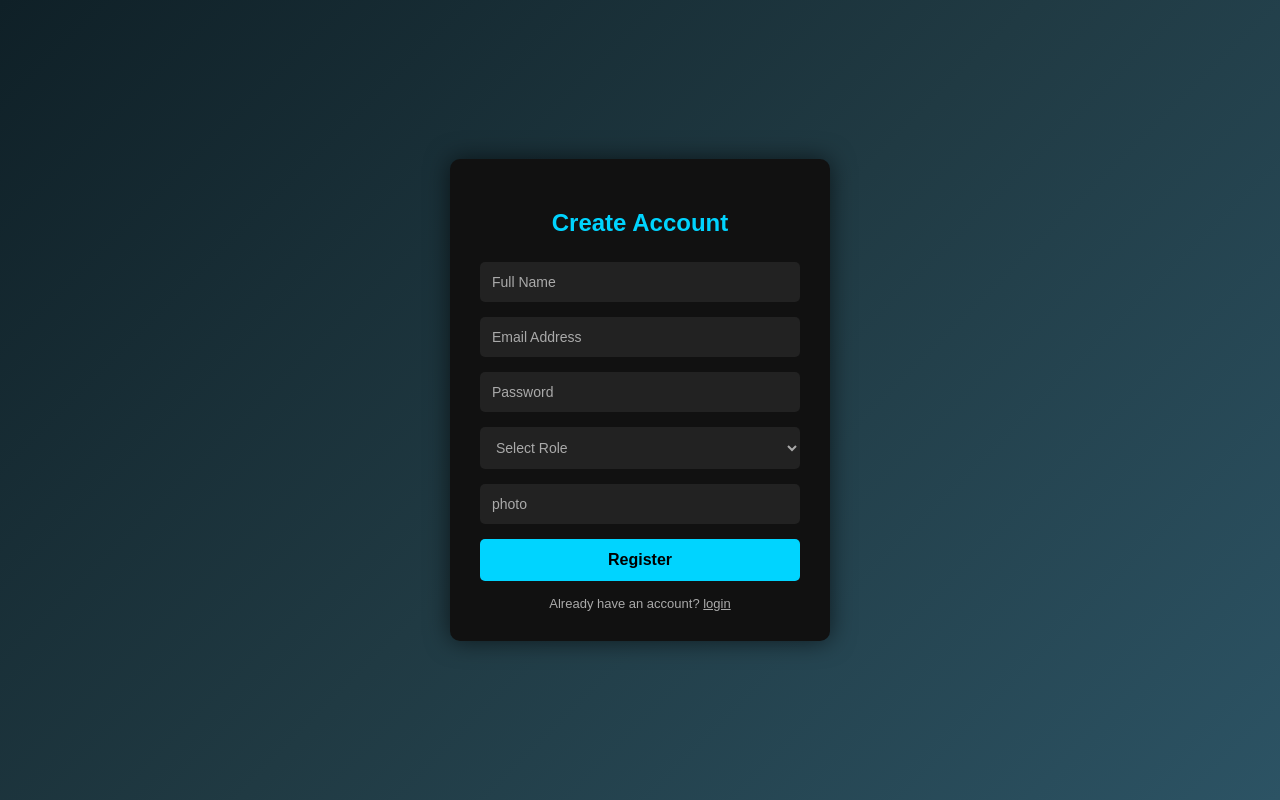
After one commit to vito-ctrl/CoachPro-v3, a PHP site: page /app/View/register.html in a window 1280 px wide. The commit adds this page. Run offline with PHP 8.4, Linux system fonts and the light colour scheme.

Commit message:
class user with register and an test

```diff
--- /dev/null
+++ b/app/View/register.html
@@ -0,0 +1,118 @@
+<!DOCTYPE html>
+<html lang="en">
+<head>
+    <meta charset="UTF-8">
+    <meta name="viewport" content="width=device-width, initial-scale=1.0">
+    <title>Register | BuyMatch</title>
+
+    <style>
+        * {
+            box-sizing: border-box;
+            font-family: Arial, Helvetica, sans-serif;
+        }
+
+        body {
+            margin: 0;
+            height: 100vh;
+            background: linear-gradient(135deg, #0f2027, #203a43, #2c5364);
+            display: flex;
+            justify-content: center;
+            align-items: center;
+            color: #fff;
+        }
+
+        .register-box {
+            background-color: #111;
+            padding: 30px;
+            width: 100%;
+            max-width: 380px;
+            border-radius: 10px;
+            box-shadow: 0 0 25px rgba(0,0,0,0.6);
+        }
+
+        .register-box h2 {
+            text-align: center;
+            margin-bottom: 25px;
+            color: #00d4ff;
+        }
+
+        .register-box input,
+        .register-box select {
+            width: 100%;
+            padding: 12px;
+            margin-bottom: 15px;
+            border-radius: 5px;
+            border: none;
+            outline: none;
+            background-color: #222;
+            color: #fff;
+            font-size: 14px;
+        }
+
+        .register-box input::placeholder {
+            color: #aaa;
+        }
+
+        .register-box select {
+            color: #aaa;
+        }
+
+        .register-box button {
+            width: 100%;
+            padding: 12px;
+            border: none;
+            border-radius: 5px;
+            background-color: #00d4ff;
+            color: #000;
+            font-size: 16px;
+            font-weight: bold;
+            cursor: pointer;
+            transition: 0.3s;
+        }
+
+        .register-box button:hover {
+            background-color: #00a8cc;
+        }
+
+        .footer-text {
+            text-align: center;
+            margin-top: 15px;
+            font-size: 13px;
+            color: #aaa;
+        }
+
+        a{
+                color: #aaa;
+        }
+    </style>
+</head>
+<body>
+
+    <div class="register-box">
+        <h2>Create Account</h2>
+
+        <form method="POST" action="../Controller/register.php">
+            <input type="text" name="name" placeholder="Full Name" required>
+
+            <input type="email" name="email" placeholder="Email Address" required>
+
+            <input type="password" name="password" placeholder="Password" required>
+
+            <select name="role" required>
+                <option value="" disabled selected>Select Role</option>
+                <option value="buyer">Buyer</option>
+                <option value="organizer">Organizer</option>
+            </select>
+
+            <input type="text" name="photo" placeholder="photo" required>
+
+            <button type="submit">Register</button>
+        </form>
+
+        <div class="footer-text">
+            Already have an account? <a href="login.php">login</a>
+        </div>
+    </div>
+
+</body>
+</html>
--- a/public/index.php
+++ b/public/index.php
@@ -12,6 +12,10 @@ ini_set('display_errors', 1);
     $users = $pdo->query($sql)->fetchAll(PDO::FETCH_ASSOC);
 
     print_r ($users);
+
+    header("Location: ../app/View/register.html");
+    // header("Location : ../app/View/register.html");
+    exit;
 ?>
 
 <!DOCTYPE html>
```
Also changed, not shown: app/Controller/register.php (added, +23 -0 lines), app/Model/User.php (+31 -0 lines), app/View/login.html (added, +97 -0 lines), config/Database.php (+21 -23 lines), database.sql (added, +63 -0 lines), app/Controller/login.php (added).
